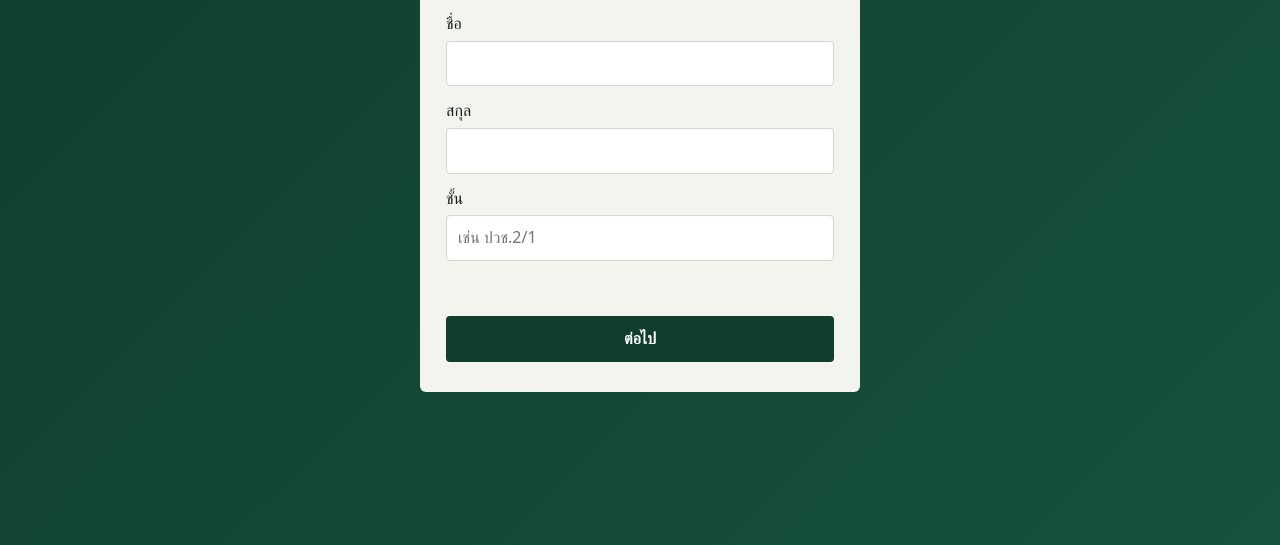
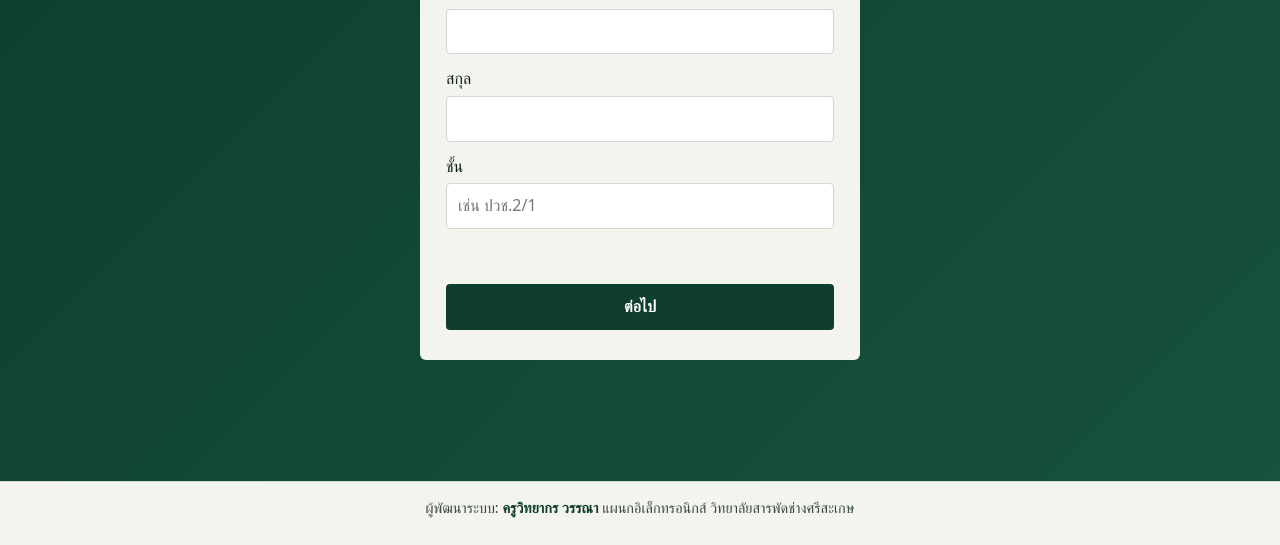
Before and after one commit to elec4you/Scale_Ohm, a plain HTML site: page index.html in a window 1280 px wide. Shown: the part 255-800 px from the top of the page. Drawn offline with Linux system fonts and the light colour scheme; a web font is replaced by a local one.

Commit message:
Update index.html

```diff
--- a/index.html
+++ b/index.html
@@ -27,7 +27,7 @@ canvas{width:100%;display:block;border:2px solid var(--mask);border-radius:6px;b
 #inapp .btn{padding:7px 14px}
 body.has-banner{padding-top:var(--bh,0px)}
 
-#login{min-height:100vh;display:grid;place-items:center;padding:24px;background:linear-gradient(135deg,var(--mask) 0%,var(--mask-2) 100%)}
+#login{min-height:calc(100vh - 64px);display:grid;place-items:center;padding:24px;background:linear-gradient(135deg,var(--mask) 0%,var(--mask-2) 100%)}
 .card{background:var(--silk);width:100%;max-width:440px;padding:30px 26px;border-radius:6px;border-top:6px solid var(--copper)}
 .card h1{margin:0 0 4px;font-size:1.5rem;line-height:1.3}
 .card p{margin:0 0 16px;color:#47594f}
@@ -61,6 +61,8 @@ body.has-banner{padding-top:var(--bh,0px)}
 table.r{border-collapse:collapse;font-size:.9rem;margin-top:10px;width:100%}
 table.r th,table.r td{border:1px solid var(--line);padding:4px 8px;text-align:left}
 table.r tr.bad td{background:#fde8e8}
+.credit{text-align:center;padding:14px 16px;font-size:.9rem;color:#37483f;border-top:1px solid var(--line);background:var(--silk)}
+.credit b{color:var(--mask)}
 </style></head><body>
 
 <div id="inapp" class="hidden" role="alert">
@@ -142,6 +144,8 @@ table.r tr.bad td{background:#fde8e8}
 
   <div id="result" class="hidden"></div>
 </main>
+
+<footer class="credit">ผู้พัฒนาระบบ: <b>ครูวิทยากร วรรณา</b> แผนกอิเล็กทรอนิกส์ วิทยาลัยสารพัดช่างศรีสะเกษ</footer>
 
 <script>
 
@@ -246,7 +250,7 @@ function loadImage(src){
 
 
 /* ===== ตั้งค่า ===== */
-const SHEET_URL = "https://script.google.com/macros/s/AKfycbyivQRzGLScS5TUHFDHckZPZnZsPAtngL89GAsnATdRen10rRA2kLUWh-GhvHSXlq3X/exec";
+const SHEET_URL = "https://script.google.com/macros/s/AKfycbyG3nREBDr_BhoQC2ff94M2CvYyjwZPsaZ5dtXncJVpam2FqfZPQmZo6xHrj_GQd4_J/exec";
 const N_Q = 20;
 const MULTS = [1, 10, 1000, 10000];
 const $ = id => document.getElementById(id);
```
